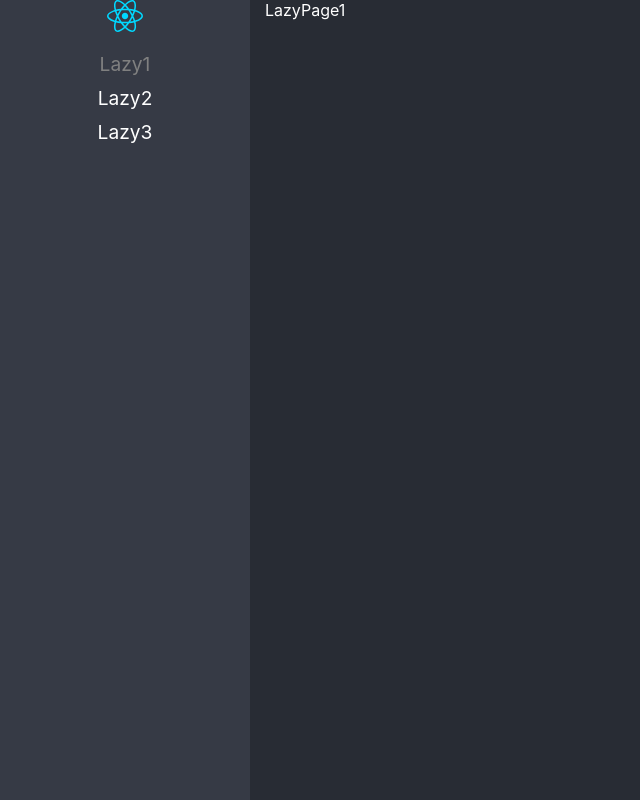
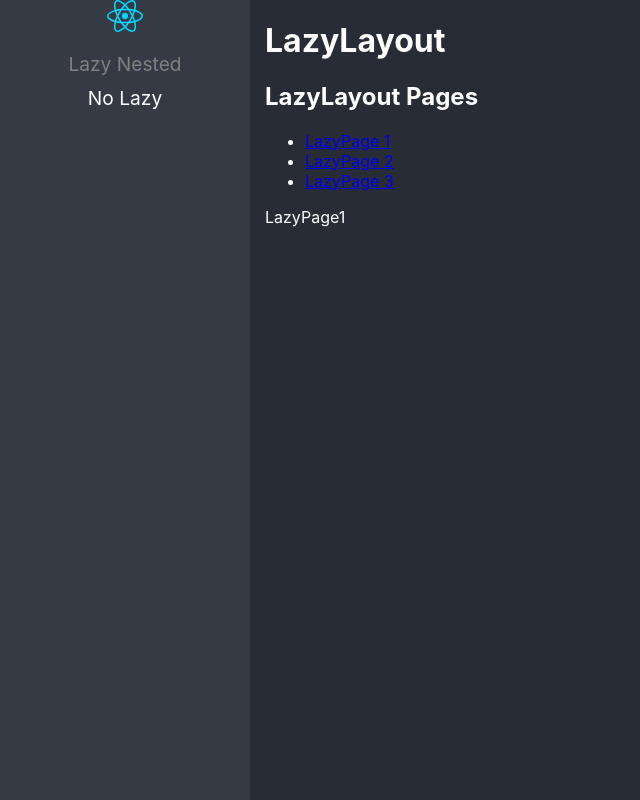
Before and after one commit to DavidFields1/react-lazyload, a React (Vite) app: page /lazylayout/lazy1 in a window 1280 px wide. Before the commit this address led to /lazy1. Shown: the whole page, without its empty margins (0-640 px from the left). Built offline with nearby package versions, Linux system fonts and the light colour scheme.

Commit message:
using lazy layout with nested routes

```diff
--- /dev/null
+++ b/src/lazy-load/layout/LazyLayout.tsx
@@ -0,0 +1,15 @@
+import { NavLink, Redirect, Route, Switch } from "react-router-dom"
+import { routes } from "../../routes/routes"
+import Navigation from "../router/Navigation"
+
+export const LazyLayout = () => {
+    return (
+        <div>
+            <h1> LazyLayout </h1>
+
+            <Navigation />
+        </div>
+    )
+}
+
+export default LazyLayout
--- /dev/null
+++ b/src/lazy-load/pages/NoLazy.tsx
@@ -0,0 +1,7 @@
+const NoLazy = () => {
+  return (
+    <div>NoLazy</div>
+  )
+}
+
+export default NoLazy
--- /dev/null
+++ b/src/lazy-load/router/Navigation.tsx
@@ -0,0 +1,33 @@
+import { Link, Redirect, Route, Switch, useRouteMatch } from "react-router-dom"
+import { LazyPage1, LazyPage2, LazyPage3 } from "../pages";
+
+const Navigation = () => {
+    let { url } = useRouteMatch();
+
+    return (
+        <>
+            <h2>LazyLayout Pages</h2>
+
+            <ul>
+                <li>
+                    <Link to={`${url}/lazy1`}> LazyPage 1 </Link>
+                </li>
+                <li>
+                    <Link to={`${url}/lazy2`}> LazyPage 2 </Link>
+                </li>
+                <li>
+                    <Link to={`${url}/lazy3`}> LazyPage 3 </Link>
+                </li>
+            </ul>
+
+            <Switch>
+                <Route exact path={`${url}/lazy1`} render={() => <LazyPage1 />} />
+                <Route exact path={`${url}/lazy2`} render={() => <LazyPage2 />} />
+                <Route exact path={`${url}/lazy3`} render={() => <LazyPage3 />} />
+                <Redirect to={`${url}/lazy1`} />
+            </Switch>
+        </>
+    )
+}
+
+export default Navigation
--- a/src/routes/Navigation.tsx
+++ b/src/routes/Navigation.tsx
@@ -14,7 +14,7 @@ export const Navigation = () => {
                         {
                             routes.map(({path, name }) => (
                                 <li key={path}>
-                                    <NavLink to={path} activeClassName='nav-active' exact> { name } </NavLink>
+                                    <NavLink to={path} activeClassName='nav-active'> { name } </NavLink>
                                 </li>
                             ))
                         }
--- a/src/routes/routes.ts
+++ b/src/routes/routes.ts
@@ -1,6 +1,6 @@
 // import { LazyPage1, LazyPage2, LazyPage3 } from '../lazy-load/pages';
-
 import { LazyExoticComponent, lazy } from 'react';
+import NoLazy from '../lazy-load/pages/NoLazy';
 
 interface Route {
 	path: string;
@@ -9,24 +9,29 @@ interface Route {
 	children?: Route[];
 }
 
-const LazyPage1 = lazy(() => import('../lazy-load/pages/LazyPage1'));
-const LazyPage2 = lazy(() => import('../lazy-load/pages/LazyPage2'));
-const LazyPage3 = lazy(() => import('../lazy-load/pages/LazyPage3'));
+const LazyLayout = lazy(() => import('../lazy-load/layout/LazyLayout'));
+// const LazyPage2 = lazy(() => import('../lazy-load/pages/LazyPage2'));
+// const LazyPage3 = lazy(() => import('../lazy-load/pages/LazyPage3'));
 
 export const routes: Route[] = [
 	{
-		name: 'Lazy1',
-		Component: LazyPage1,
-		path: '/lazy1',
+		name: 'Lazy Nested',
+		Component: LazyLayout,
+		path: '/lazylayout',
 	},
 	{
-		name: 'Lazy2',
-		Component: LazyPage2,
-		path: '/lazy2',
+		name: 'No Lazy',
+		Component: NoLazy,
+		path: '/nolazy',
 	},
-	{
-		name: 'Lazy3',
-		Component: LazyPage3,
-		path: '/lazy3',
-	},
+	// {
+	// 	name: 'Lazy2',
+	// 	Component: LazyPage2,
+	// 	path: '/lazy2',
+	// },
+	// {
+	// 	name: 'Lazy3',
+	// 	Component: LazyPage3,
+	// 	path: '/lazy3',
+	// },
 ];
```
